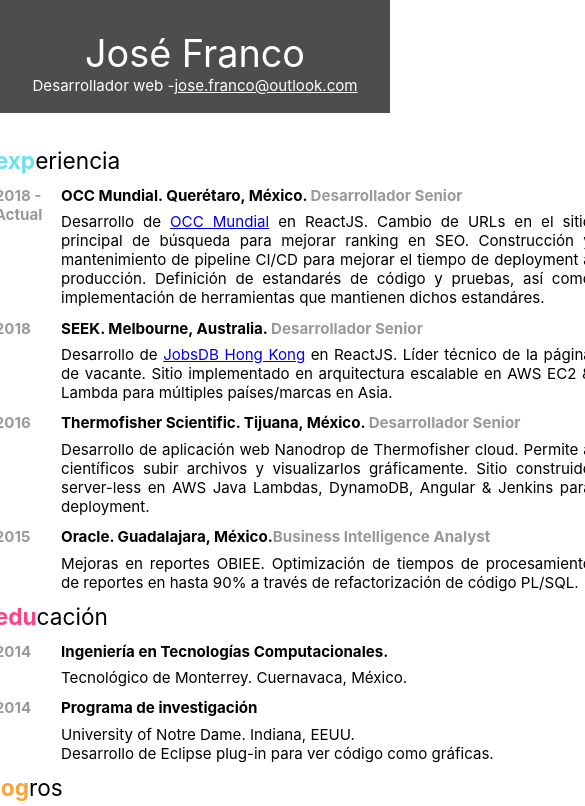
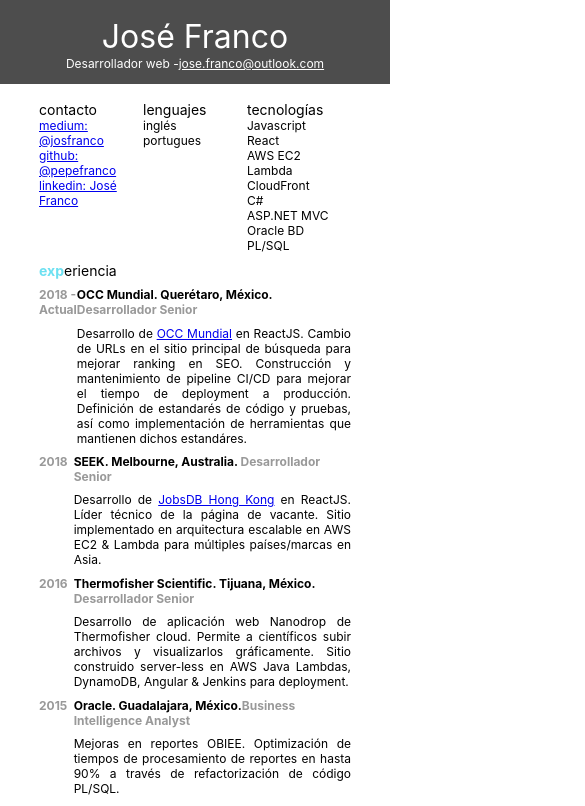
Before and after one commit to marlein5/cv, a React (Create React App) app: page / in a window 390 px wide. Shown: the top 806 px of the page, 585 px wide, since content can reach past the window. Built offline with nearby package versions, Linux system fonts and the light colour scheme.

Commit message:
Responsive

```diff
--- a/src/Header/styles.js
+++ b/src/Header/styles.js
@@ -7,9 +7,9 @@ const styles = {
     display: "flex",
     flexDirection: "column",
     alignItems: "center",
-    height: "30mm",
+    height: "10vh",
     width: "100%",
-    marginBottom: "6mm"
+    marginBottom: "1vh"
   },
   name: {
     fontSize: constants.text.header,
--- a/src/constants.js
+++ b/src/constants.js
@@ -8,8 +8,8 @@ const constants = {
     orange: "#FDA333"
   },
   text: {
-    header: "10mm",
-    sectionHeader: "6mm"
+    header: "32px",
+    sectionHeader: "14px"
   }
 };
 
--- a/src/index.css
+++ b/src/index.css
@@ -7,7 +7,7 @@ body {
   -webkit-font-smoothing: antialiased;
   -moz-osx-font-smoothing: grayscale;
   -webkit-print-color-adjust: exact;
-  font-size: 4mm;
+  font-size: 12px;
   display: flex;
   align-items: center;
   flex-direction: column;
--- a/src/leftItemsStyles.js
+++ b/src/leftItemsStyles.js
@@ -4,8 +4,13 @@ const styles = {
   root: {
     display: "flex",
     flexDirection: "column",
-    alignItems: "flex-end",
-    paddingTop: "3mm"
+    alignItems: "flex-start",
+    flex: 1,
+    alignItems: "space-evenly",
+    "@media (min-width: 600px)": {
+      alignItems: "flex-end"
+    },
+    paddingTop: "1vh"
   },
   title: {
     fontSize: constants.text.sectionHeader
--- a/src/rightItemsStyles.js
+++ b/src/rightItemsStyles.js
@@ -4,14 +4,16 @@ const styles = {
   root: {
     display: "flex",
     flexDirection: "column",
-    paddingTop: "3mm",
-    paddingLeft: "10mm"
+    paddingTop: "1vh",
+    "@media (min-width: 600px)": {
+      paddingLeft: "5vh"
+    }
   },
   title: {
     fontSize: constants.text.sectionHeader
   },
   item: {
-    paddingTop: "3mm",
+    paddingTop: "1vh",
     display: "flex",
     flexDirection: "row"
   },
@@ -32,7 +34,7 @@ const styles = {
   },
   itemContent: {
     textAlign: "justify",
-    paddingTop: "2mm"
+    paddingTop: "1vh"
   },
   blue: {
     fontWeight: "bold",
--- a/src/styles.js
+++ b/src/styles.js
@@ -5,20 +5,27 @@ const styles = {
     alignItems: "center"
   },
   content: {
-    display: "flex",
-    height: "255mm",
-    maxHeight: "255mm",
-    paddingLeft: "30mm",
-    paddingRight: "30mm",
-    paddingBottom: "10mm",
+    marginLeft: "10vw",
+    marginRight: "10vw",
+    marginBottom: "5vw",
     maxWidth: "210mm",
-    width: "210mm"
+    flexDirection: "column",
+    "@media (min-width: 600px)": {
+      display: "flex",
+      flexDirection: "row"
+    }
   },
   leftColumn: {
-    flex: 1
+    display: "flex",
+    "@media (min-width: 600px)": {
+      display: "block",
+      flex: 1
+    }
   },
   rightColumn: {
-    flex: 4
+    "@media (min-width: 600px)": {
+      flex: 4
+    }
   }
 };
 
```
